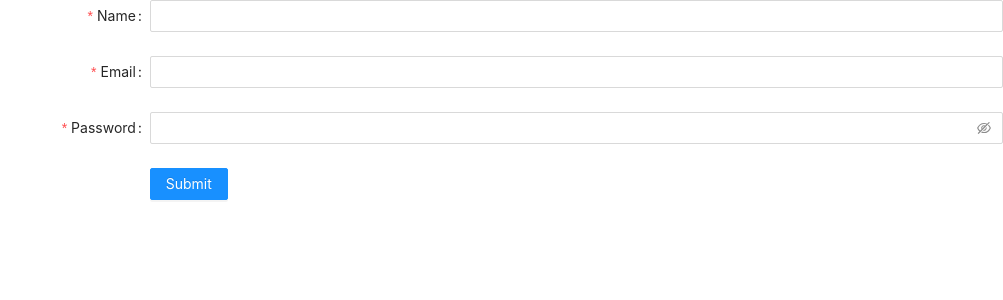
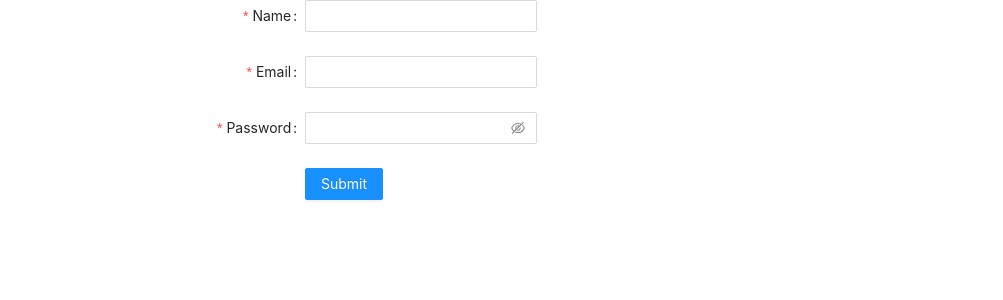
Before and after one commit to Molerog/FrontendOnlineShop, a React (Create React App) app: page /register in a window 1280 px wide. Shown: the top 300 px of the page, without its empty margins (277-1280 px from the left). Built offline with nearby package versions, Linux system fonts and the light colour scheme.

Commit message:
registro

```diff
--- /dev/null
+++ b/src/components/Register/Register.css
@@ -0,0 +1,6 @@
+.container{
+    display:flex;
+    justify-content: center;
+    flex-direction: column;
+    align-items: center;
+}
--- a/src/components/Register/Register.jsx
+++ b/src/components/Register/Register.jsx
@@ -3,6 +3,7 @@ import { Form, Input, Button } from 'antd';
 import { useContext } from "react";
 import { UserContext } from "../../context/UserState";
 import { useNavigate } from "react-router-dom";
+import './Register.css'
 
 
 const Register = () => {
@@ -24,6 +25,7 @@ const Register = () => {
     };
 
     return (
+
         <div className="container">
             <Form
                 name="basic"
--- a/src/context/UserState.jsx
+++ b/src/context/UserState.jsx
@@ -19,6 +19,7 @@ export const UserProvider = ({children}) => {
 
     const register = async (user) => {
         const res = await axios.post(API_URL + "/users", user)
+        console.log(res.data)
         dispatch ({
             type: "REGISTER",
             payload: res.data
```
